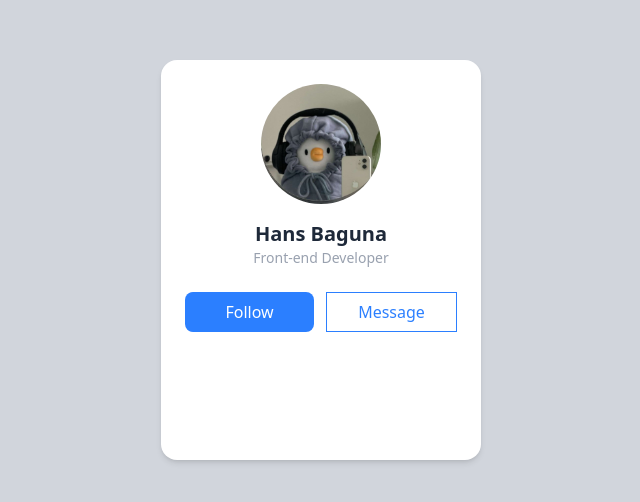
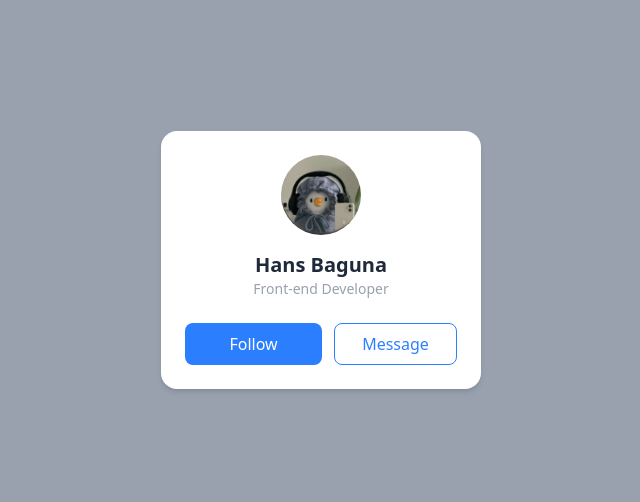
Before and after one commit to HansDoCode/personal-porfolio, a plain HTML site: page src/index.html in a window 1280 px wide. Shown: the part 140-642 px from the top of the page, without its empty margins (319-959 px from the left). Drawn offline with Linux system fonts and the light colour scheme.

Commit message:
2nd commit

```diff
--- a/src/index.html
+++ b/src/index.html
@@ -6,15 +6,15 @@
     <link href="./output.css" rel="stylesheet" />
     <title>Profile</title>
   </head>
-    <body class="bg-gray-300 min-h-screen flex justify-center items-center">
-      <div class="bg-white rounded-2xl p-6 w-80 h-100 shadow-md">
-        <img src="profile-picture.jpg" alt="profile-picture" class="rounded-full size-30 object-cover mx-auto">
-        <h2 class="text-center font-bold text-xl mt-4 text-gray-800">Hans Baguna</h2>
-        <p class="text-center text-sm text-gray-400">Front-end Developer</p>
-        <div class="mt-6 flex gap-3">
-          <button class="flex-1 bg-blue-500 text-white rounded-lg py-2 hover:bg-blue-600 cursor-pointer">Follow</button>
-          <button class="flex-1 border border-blue-500 text-blue-500 hover:bg-blue-200 cursor-pointer">Message</button>
-        </div>
+  <body class="bg-gray-400 min-h-screen flex items-center justify-center">
+    <div class="bg-white rounded-2xl shadow-md p-6 w-80">
+      <img src="profile-picture.jpg" alt="picture" class="rounded-full size-20 mx-auto object-cover">
+      <h2 class="text-center text-xl font-bold text-gray-800 mt-4">Hans Baguna</h2>
+      <p class="text-center text-sm text-gray-400 ">Front-end Developer</p>
+      <div class="flex gap-3 mt-6">
+        <button class="flex-1 bg-blue-500 text-white p-2 rounded-lg hover:bg-blue-600 cursor-pointer">Follow</button>
+        <button class="flex-1 border border-blue-500 text-blue-500 py-2 rounded-lg hover:bg-blue-50 cursor-pointer">Message</button>
       </div>
-    </body>
+    </div>
+  </body>
 </html>
```
